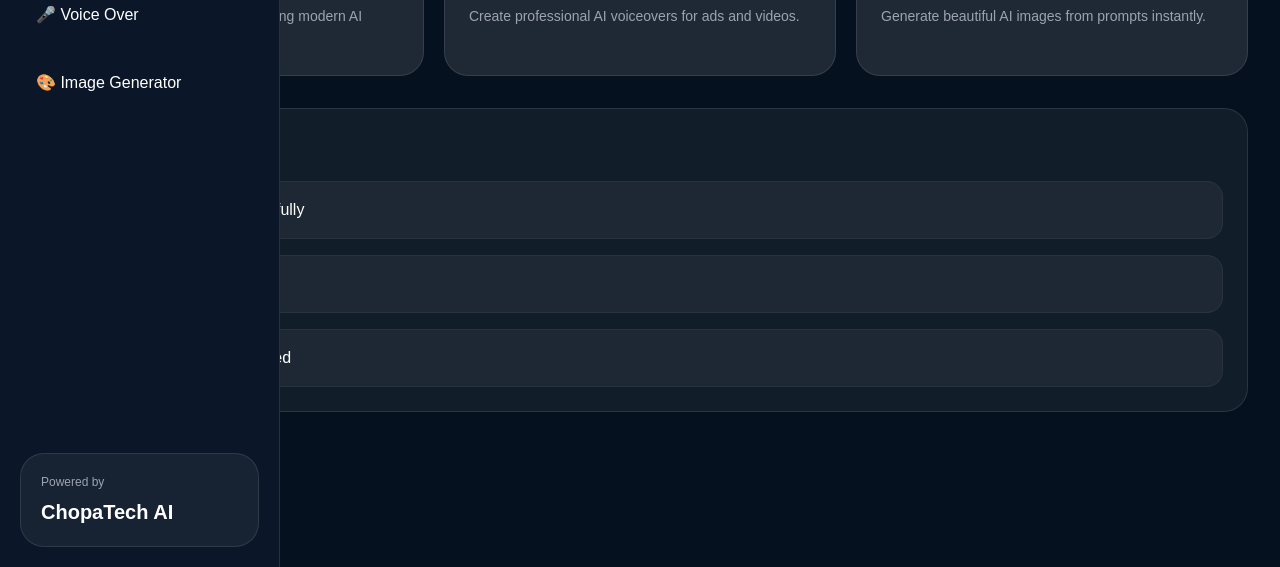
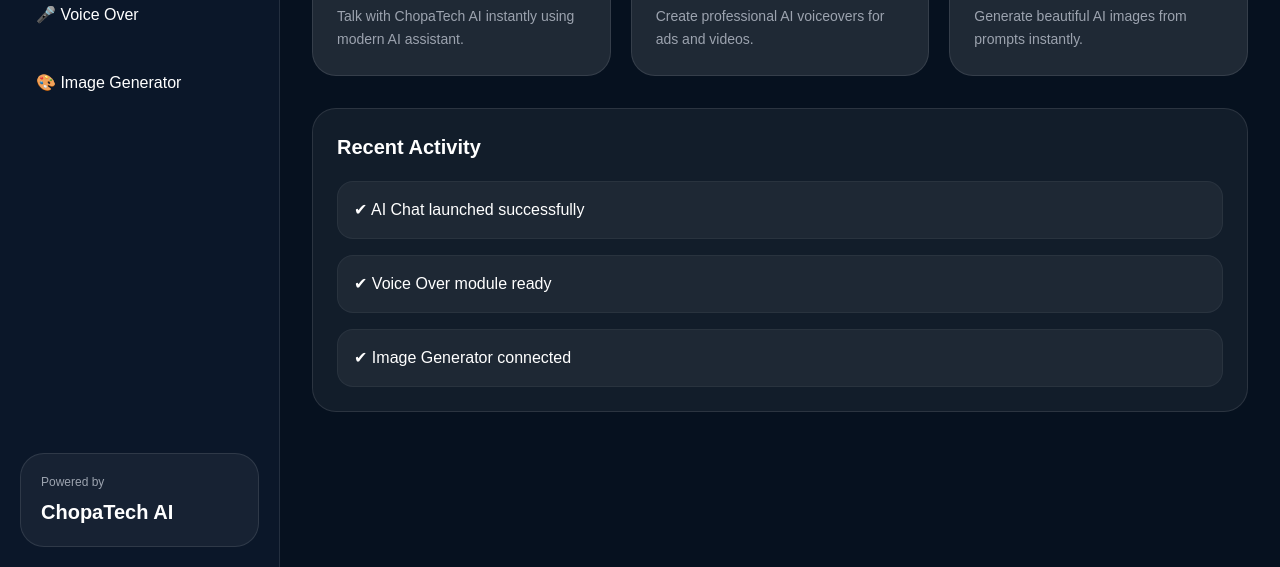
Before and after one commit to chopatech/chopatech.com, a plain HTML site: page chopatech.ai.studio.html in a window 1280 px wide. Shown: the part 233-800 px from the top of the page. Drawn offline with nearby package versions, Linux system fonts and the light colour scheme.

Commit message:
Update chopatech.ai.studio.html

```diff
--- a/chopatech.ai.studio.html
+++ b/chopatech.ai.studio.html
@@ -155,7 +155,7 @@
 
 
   <!-- MAIN -->
-  <main class="flex-1 h-full overflow-y-auto">
+  <main class="flex-1 h-full overflow-y-auto lg:ml-[280px]">
 
 
 
```
